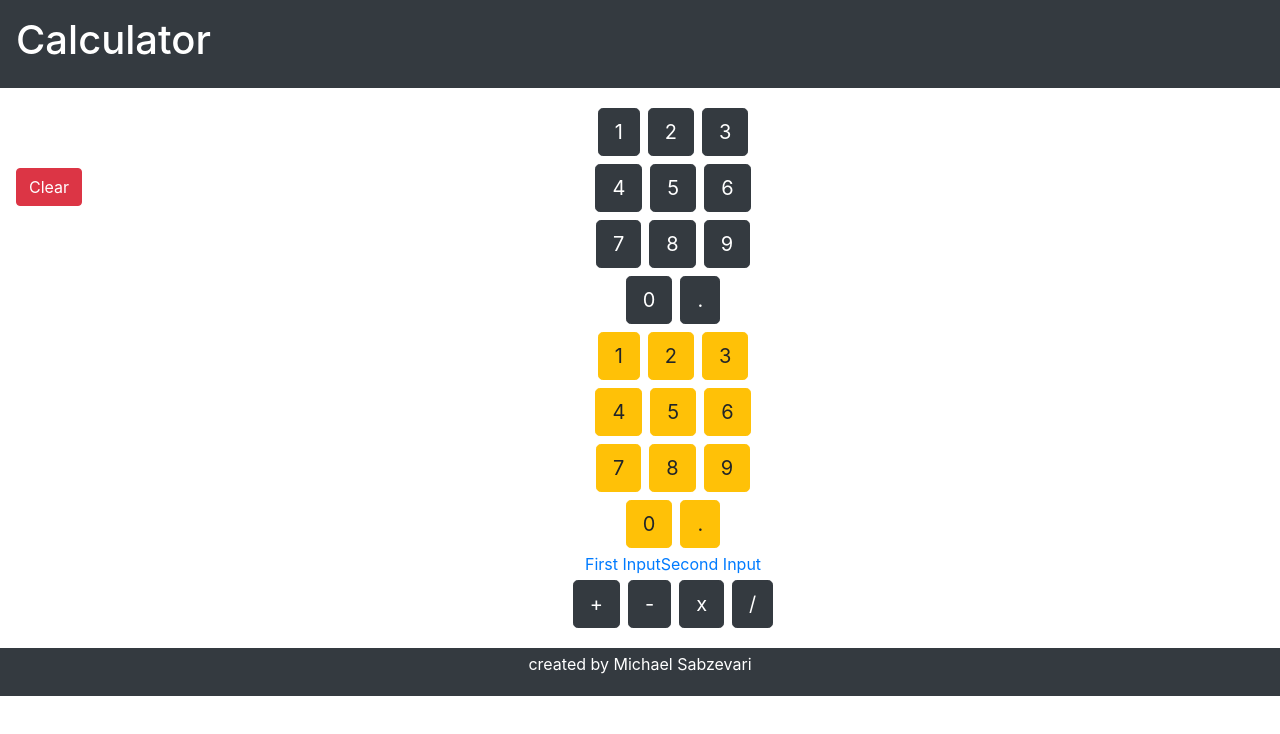
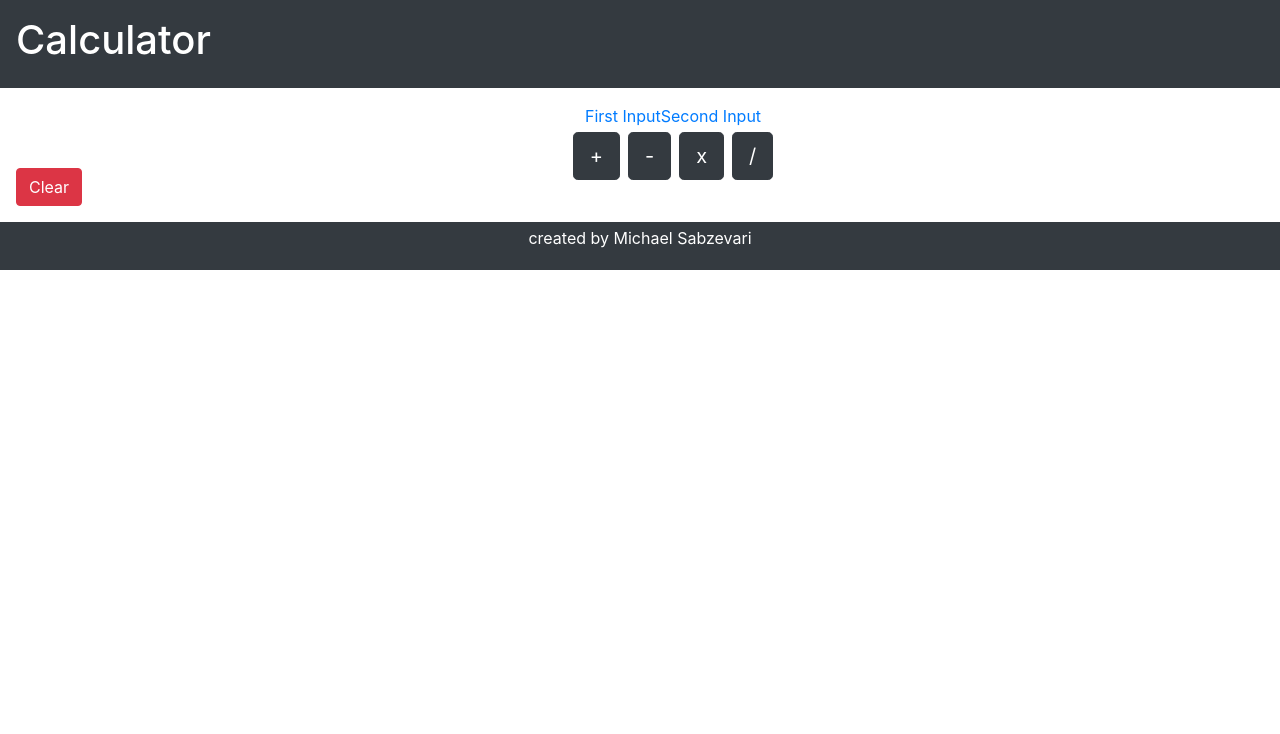
Before and after one commit to mikesabzz/calculator-app, a React (Create React App) app: page / in a window 1280 px wide. Shown: the top 734 px of the page. Built offline with nearby package versions, Linux system fonts and the light colour scheme.

Commit message:
got the props passed through router

```diff
--- a/src/component/Calculator/index.js
+++ b/src/component/Calculator/index.js
@@ -2,7 +2,6 @@ import React from 'react';
 import { Link, Route } from 'react-router-dom'
 import FirstInput from '../FirstInput'
 import SecondInput from '../SecondInput'
-
 class Calculator extends React.Component {
     constructor(){
         super()
@@ -20,8 +19,8 @@ class Calculator extends React.Component {
     }
     handleNum1Change(event) {
         this.setState({
-           num1: [...this.state.num1, event.target.value].join('')
-          })
+            num1: [...this.state.num1, event.target.value].join('')
+        })
     }
     handleNum2Change(event) {
         this.setState({
@@ -52,6 +51,7 @@ class Calculator extends React.Component {
             result: (parseFloat(num1) / parseFloat(num2))
         })
     }
+
     render() {
         return (
             <div className="row m-3">
@@ -66,12 +66,10 @@ class Calculator extends React.Component {
                     </form>
                 </div>
                 <div className="col-sm">
-                <FirstInput handleNum1Props={this.handleNum1Change} />
-                <SecondInput handleNum2Props={this.handleNum2Change} />
                     <Link to="/firstinput">First Input</Link>
                     <Link to="/secondinput">Second Input</Link>
-                    <Route path="/firstinput" component={FirstInput} />
-                    <Route path="/secondinput" component={SecondInput} />
+                    <Route path="/firstinput" component={() => <FirstInput handleNum1Props={this.handleNum1Change} />} />
+                    <Route path="/secondinput" component={() => <SecondInput handleNum2Props={this.handleNum2Change} />} />
                     <br />
                     <input type="button" className="btn btn-dark m-1 btn-lg" onClick={this.getAddResult} value="+" />
                     <input type="button" className="btn btn-dark m-1 btn-lg" onClick={this.getNegResult} value="-" />
```
